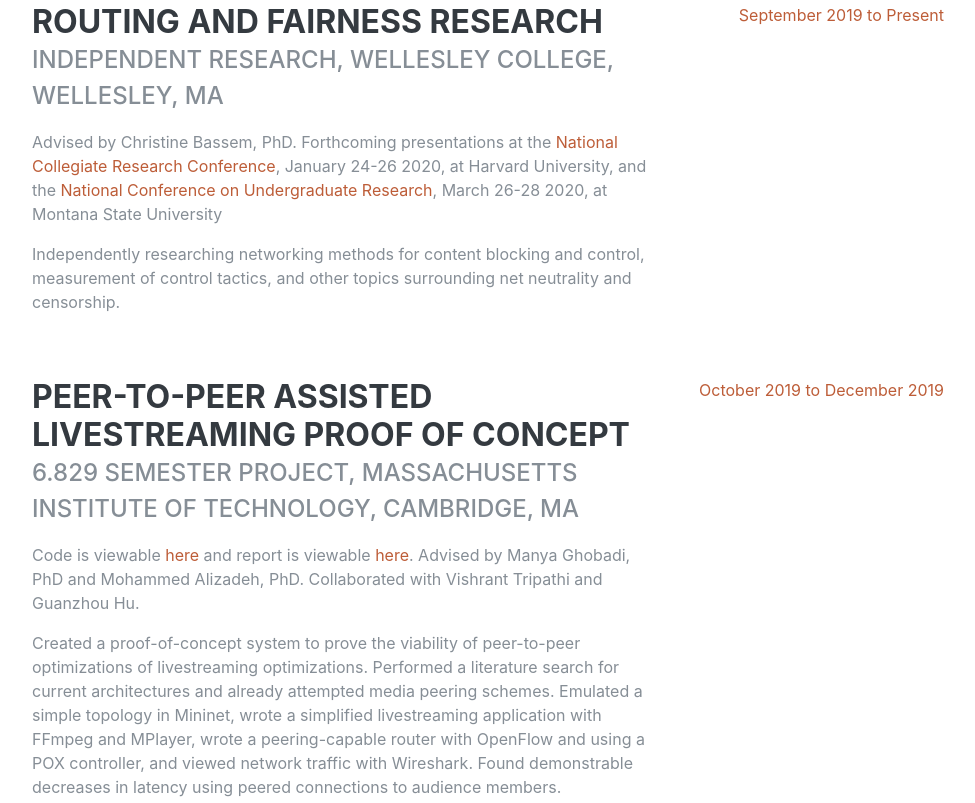
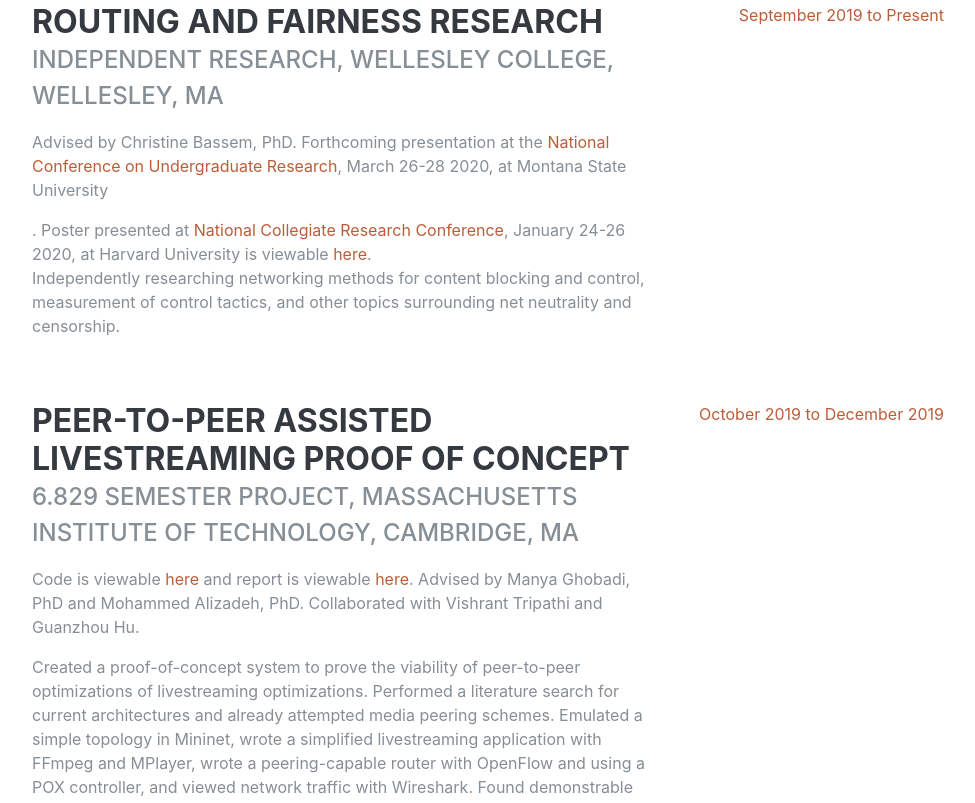
Before and after one commit to Allison-Turner/Allison-Turner.github.io, a plain HTML site: page index.html in a window 1280 px wide. Shown: the part 3480-4283 px from the top of the page, without its empty margins (288-1263 px from the left). Drawn offline with nearby package versions, Linux system fonts and the light colour scheme; a web font is replaced by a local one.

Commit message:
add poster link, past tense for NCRC 2020

```diff
--- a/index.html
+++ b/index.html
@@ -169,7 +169,7 @@
                 <div class="resume-content">
                   <h3 class="mb-0">Routing and Fairness Research</h3>
                   <div class="subheading mb-3">Independent Research, Wellesley College, Wellesley, MA</div>
-                  <p>Advised by Christine Bassem, PhD. Forthcoming presentations at the <a href="https://www.ncrc.hcura.org/">National Collegiate Research Conference</a>, January 24-26 2020, at Harvard University, and the <a href="http://www.cur.org/what/events/students/ncur/2020/">National Conference on Undergraduate Research</a>, March 26-28 2020, at Montana State University</p>
+                  <p>Advised by Christine Bassem, PhD. Forthcoming presentation at the <a href="http://www.cur.org/what/events/students/ncur/2020/">National Conference on Undergraduate Research</a>, March 26-28 2020, at Montana State University</p>. Poster presented at <a href="https://www.ncrc.hcura.org/">National Collegiate Research Conference</a>, January 24-26 2020, at Harvard University is viewable <a href="https://docs.google.com/presentation/d/1QsC5oehCAVsIk0O_xe0uHTjZBplAKh6jw5EZT8o-4uY/edit?usp=sharing">here</a>.
                   <p>Independently researching networking methods for content blocking and control, measurement of control tactics, and other topics surrounding net neutrality and censorship.</p>
                 </div>
                 <div class="resume-date text-md-right">
```
